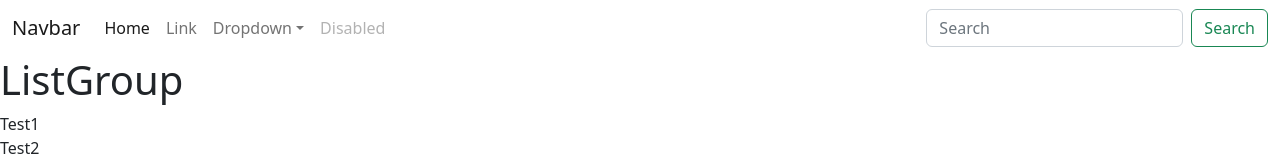
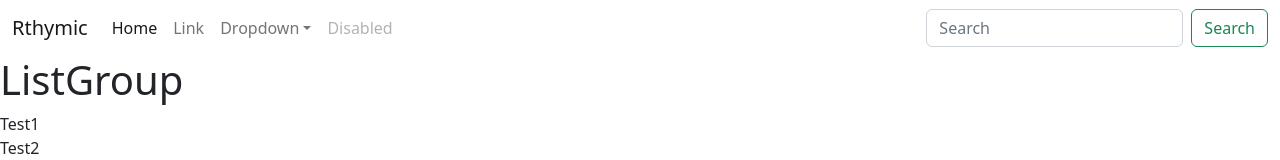
Before and after one commit to ShrimpScript/RythmiX, a React (Vite) app: page / in a window 1280 px wide. Shown: the top 160 px of the page. Built offline with nearby package versions, Linux system fonts and the light colour scheme.

Commit message:
IMplemeneted something

```diff
--- a/src/components/NavBar.tsx
+++ b/src/components/NavBar.tsx
@@ -3,7 +3,7 @@ function NavBar() {
     <nav className="navbar navbar-expand-lg bg-body-tertiary">
       <div className="container-fluid">
         <a className="navbar-brand" href="#">
-          Navbar
+          Rthymic
         </a>
         <button
           className="navbar-toggler"
```
